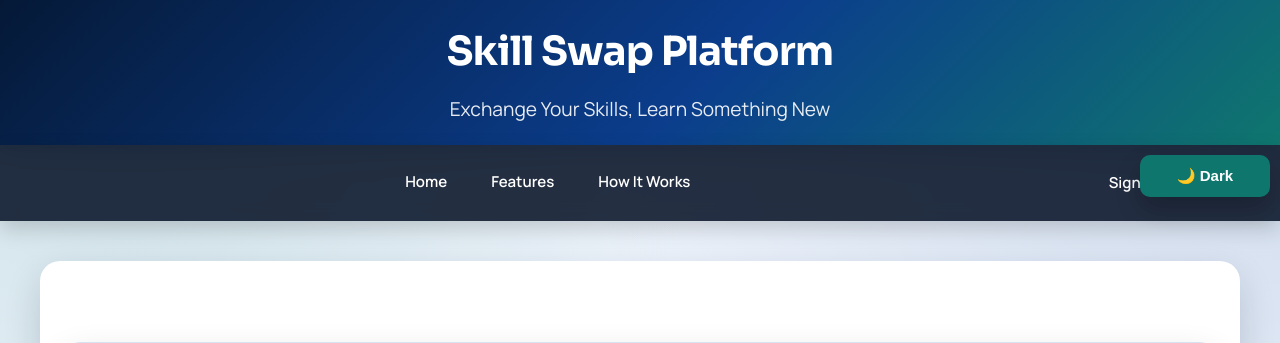
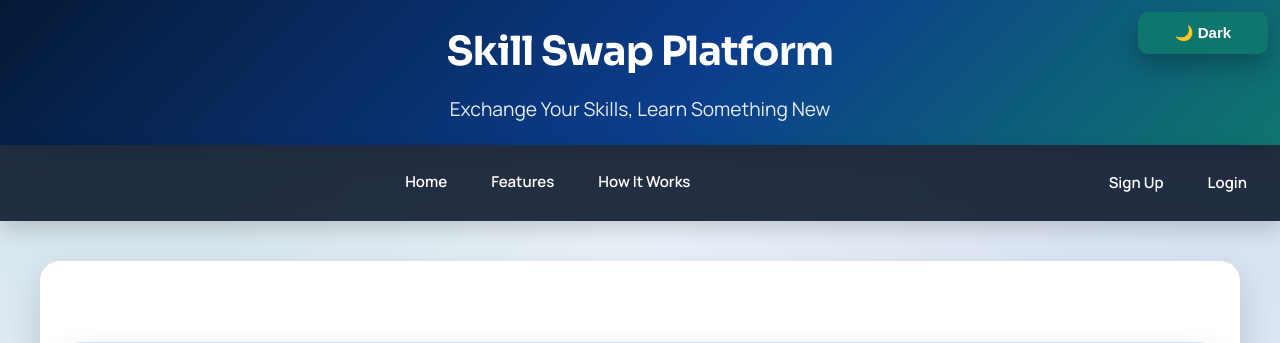
Before and after one commit to gayatri-535/skillSwapPlat, a web app: page /index.html in a window 1280 px wide. Shown: the top 343 px of the page. Run offline with its HTML, style and script files only (its server is not run), Linux system fonts and the light colour scheme; data that the repository does not hold is empty.

Commit message:
ui upgraded 5

```diff
--- a/backend/SSA/src/main/resources/static/index.html
+++ b/backend/SSA/src/main/resources/static/index.html
@@ -105,9 +105,9 @@
             transform: translateY(-1px);
         }
         #themeToggle {
-            position: fixed;
-            top: max(10px, calc(env(safe-area-inset-top) + 4px));
-            right: max(10px, env(safe-area-inset-right));
+            position: fixed !important;
+            top: max(12px, calc(env(safe-area-inset-top) + 6px));
+            right: max(12px, env(safe-area-inset-right));
             margin-left: 0;
             background-color: var(--button-color);
             color: white;
@@ -117,9 +117,12 @@
             min-height: 42px;
             min-width: 130px;
             cursor: pointer;
-            z-index: 1200;
+            z-index: 1400;
             box-shadow: 0 12px 24px rgba(0, 0, 0, 0.24);
             transition: background-color 0.3s;
+            display: inline-flex;
+            align-items: center;
+            justify-content: center;
         }
         #themeToggle:hover {
             background-color: var(--button-hover);
@@ -443,6 +446,8 @@
         <p>Exchange Your Skills, Learn Something New</p>
     </header>
 
+    <button id="themeToggle" aria-label="Toggle theme"></button>
+
     <nav id="navbar">
         <div class="nav-group nav-group--primary">
             <a href="#home">Home</a>
@@ -450,7 +455,6 @@
             <a href="#how-it-works">How It Works</a>
         </div>
         <div class="nav-group nav-group--secondary" id="navLinks"></div>
-        <button id="themeToggle"></button>
     </nav>
 
 
```
Also changed, not shown: 1 other file.
